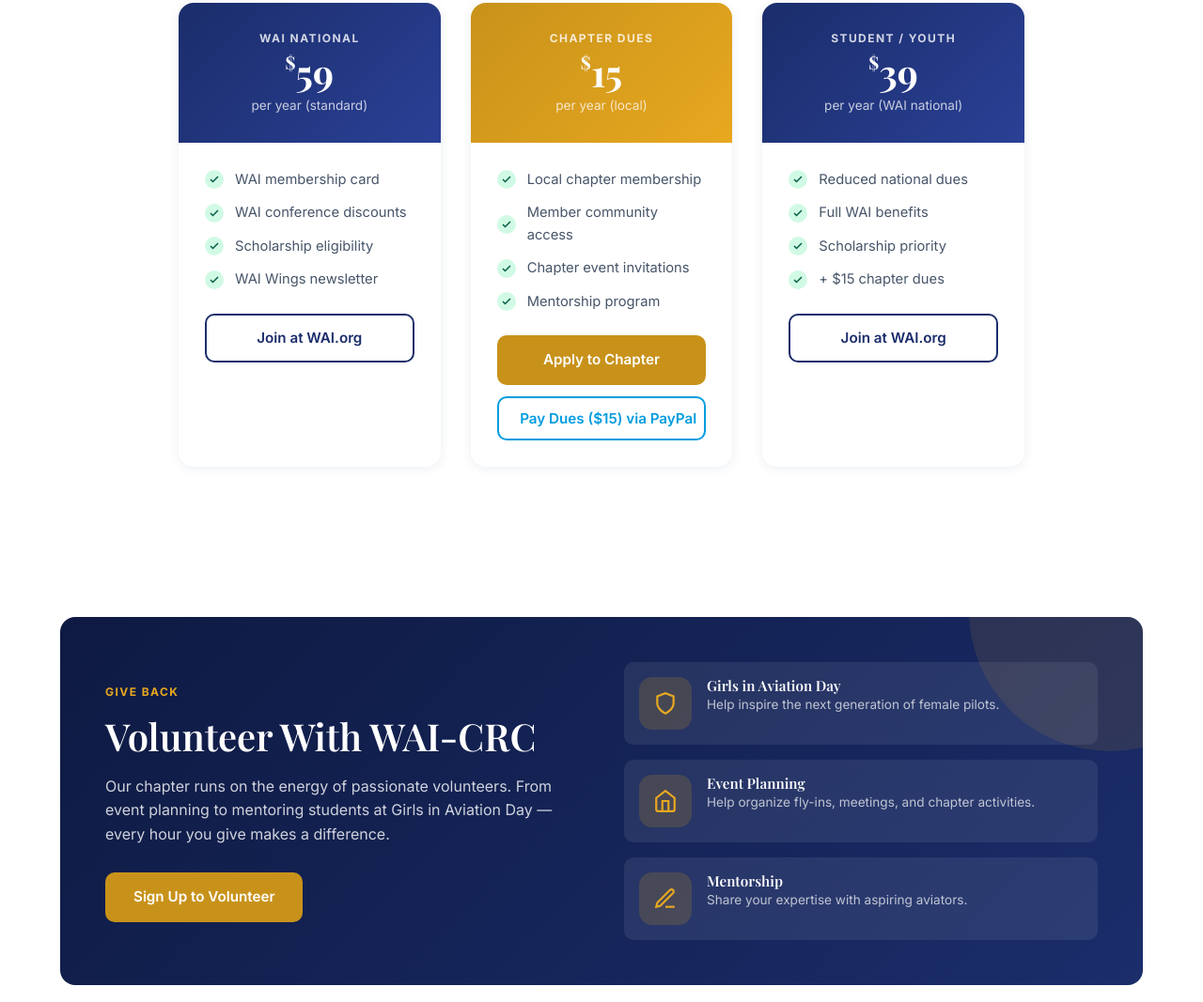
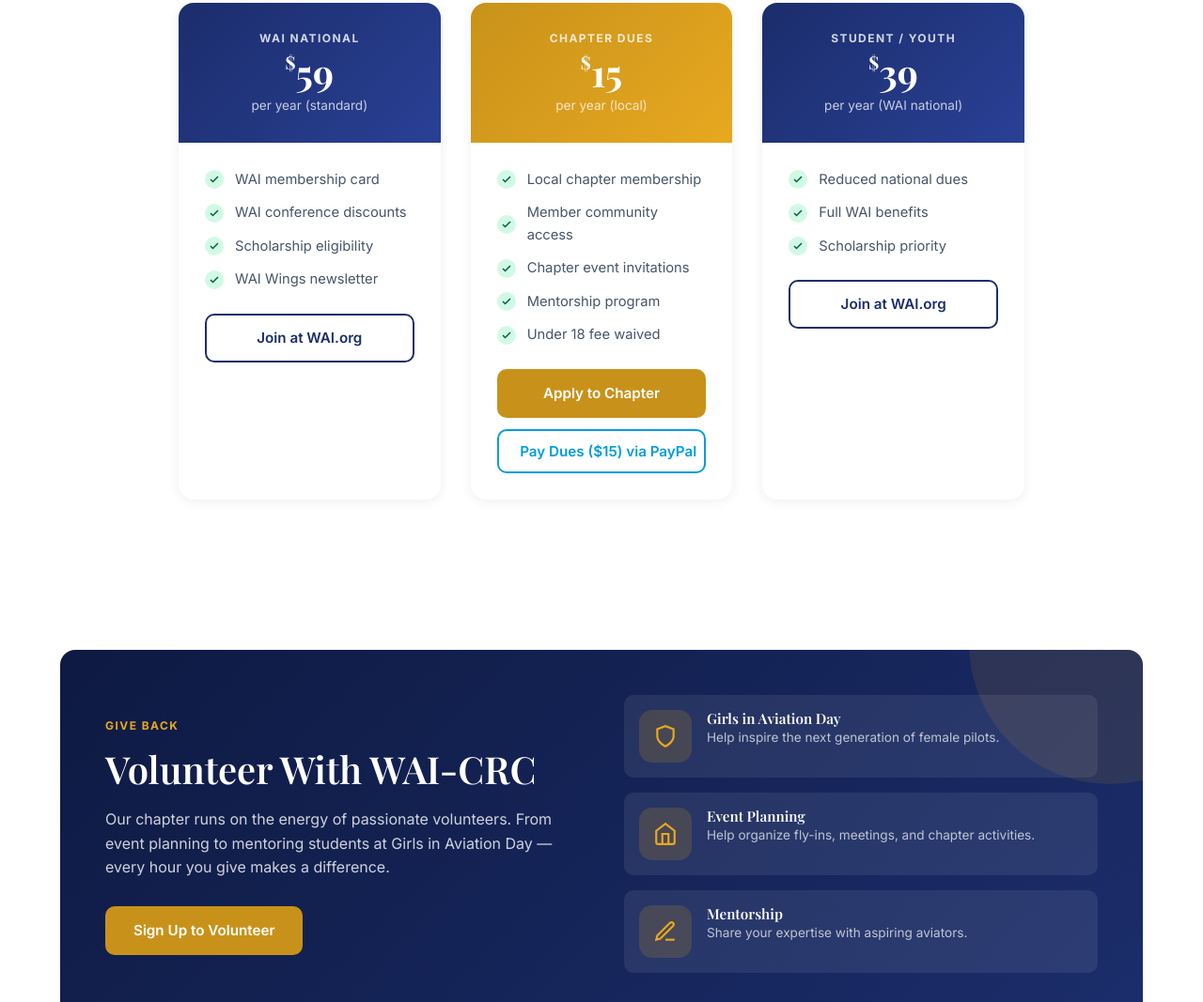
Before and after one commit to brentbreeden79/WIA, a plain HTML site: page get-involved.html in a window 1280 px wide. Shown: the part 2494-3561 px from the top of the page at 94% size. Drawn offline with nearby package versions, Linux system fonts and the light colour scheme.

Commit message:
Add fee waiver for under 18 members

```diff
--- a/get-involved.html
+++ b/get-involved.html
@@ -262,6 +262,7 @@
             <div class="tier-feature"><div class="check"><svg viewBox="0 0 24 24" fill="none" stroke="currentColor" stroke-width="3"><polyline points="20 6 9 17 4 12"/></svg></div> Member community access</div>
             <div class="tier-feature"><div class="check"><svg viewBox="0 0 24 24" fill="none" stroke="currentColor" stroke-width="3"><polyline points="20 6 9 17 4 12"/></svg></div> Chapter event invitations</div>
             <div class="tier-feature"><div class="check"><svg viewBox="0 0 24 24" fill="none" stroke="currentColor" stroke-width="3"><polyline points="20 6 9 17 4 12"/></svg></div> Mentorship program</div>
+            <div class="tier-feature"><div class="check"><svg viewBox="0 0 24 24" fill="none" stroke="currentColor" stroke-width="3"><polyline points="20 6 9 17 4 12"/></svg></div> Under 18 fee waived</div>
           </div>
           <a href="https://docs.google.com/forms/d/e/1FAIpQLSdvok5MojakOr9HXhiArLSmSkM-PqRwPNVeRa4hu0D6ateRbw/viewform" target="_blank" rel="noopener" class="btn btn-primary" style="width:100%; justify-content:center; margin-bottom:0.75rem;">Apply to Chapter</a>
           <form action="https://www.paypal.com/donate" method="post" target="_blank" style="width:100%;">
@@ -289,7 +290,6 @@
             <div class="tier-feature"><div class="check"><svg viewBox="0 0 24 24" fill="none" stroke="currentColor" stroke-width="3"><polyline points="20 6 9 17 4 12"/></svg></div> Reduced national dues</div>
             <div class="tier-feature"><div class="check"><svg viewBox="0 0 24 24" fill="none" stroke="currentColor" stroke-width="3"><polyline points="20 6 9 17 4 12"/></svg></div> Full WAI benefits</div>
             <div class="tier-feature"><div class="check"><svg viewBox="0 0 24 24" fill="none" stroke="currentColor" stroke-width="3"><polyline points="20 6 9 17 4 12"/></svg></div> Scholarship priority</div>
-            <div class="tier-feature"><div class="check"><svg viewBox="0 0 24 24" fill="none" stroke="currentColor" stroke-width="3"><polyline points="20 6 9 17 4 12"/></svg></div> + $15 chapter dues</div>
           </div>
           <a href="https://www.wai.org/join" target="_blank" rel="noopener" class="btn btn-outline" style="width:100%; justify-content:center;">Join at WAI.org</a>
         </div>
```
